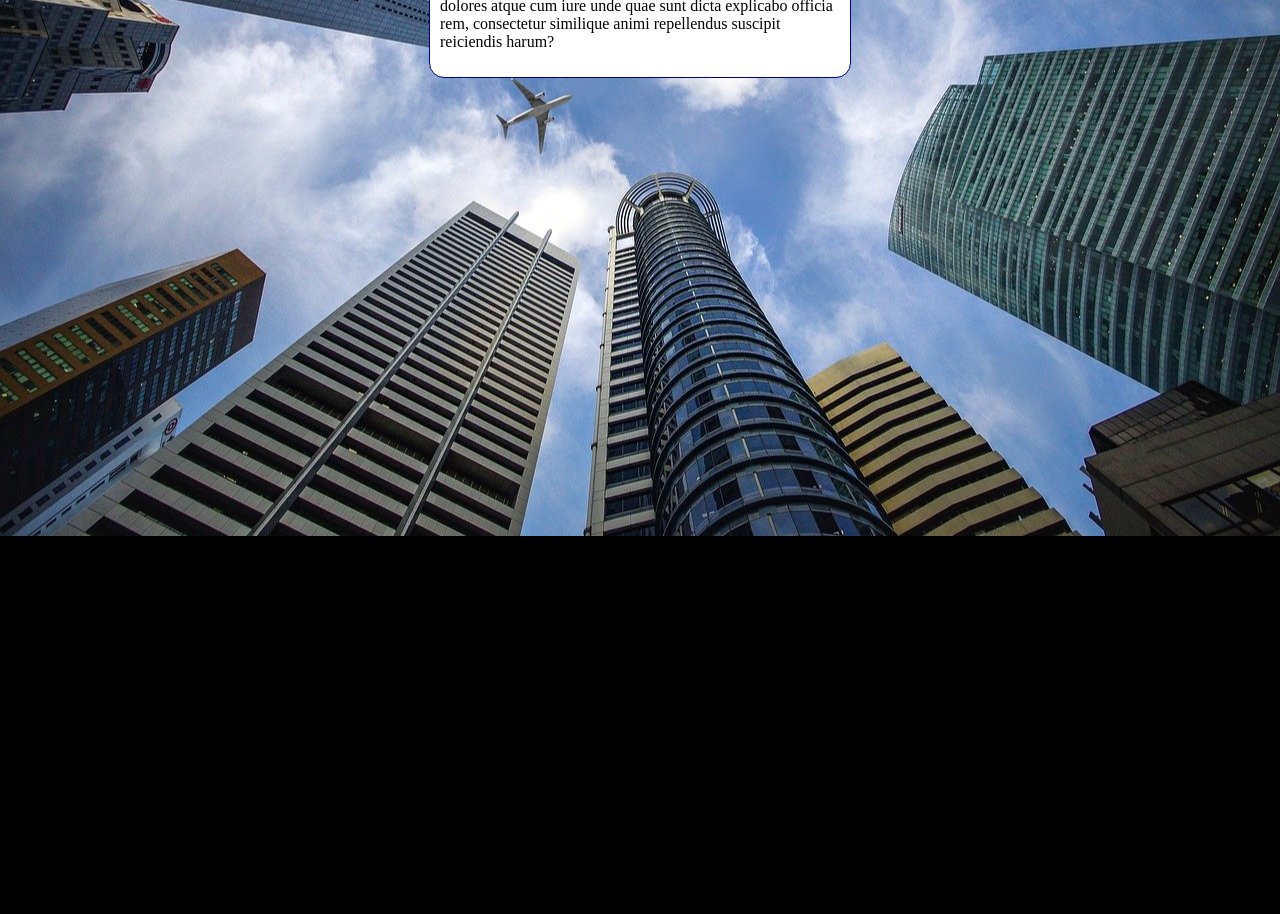
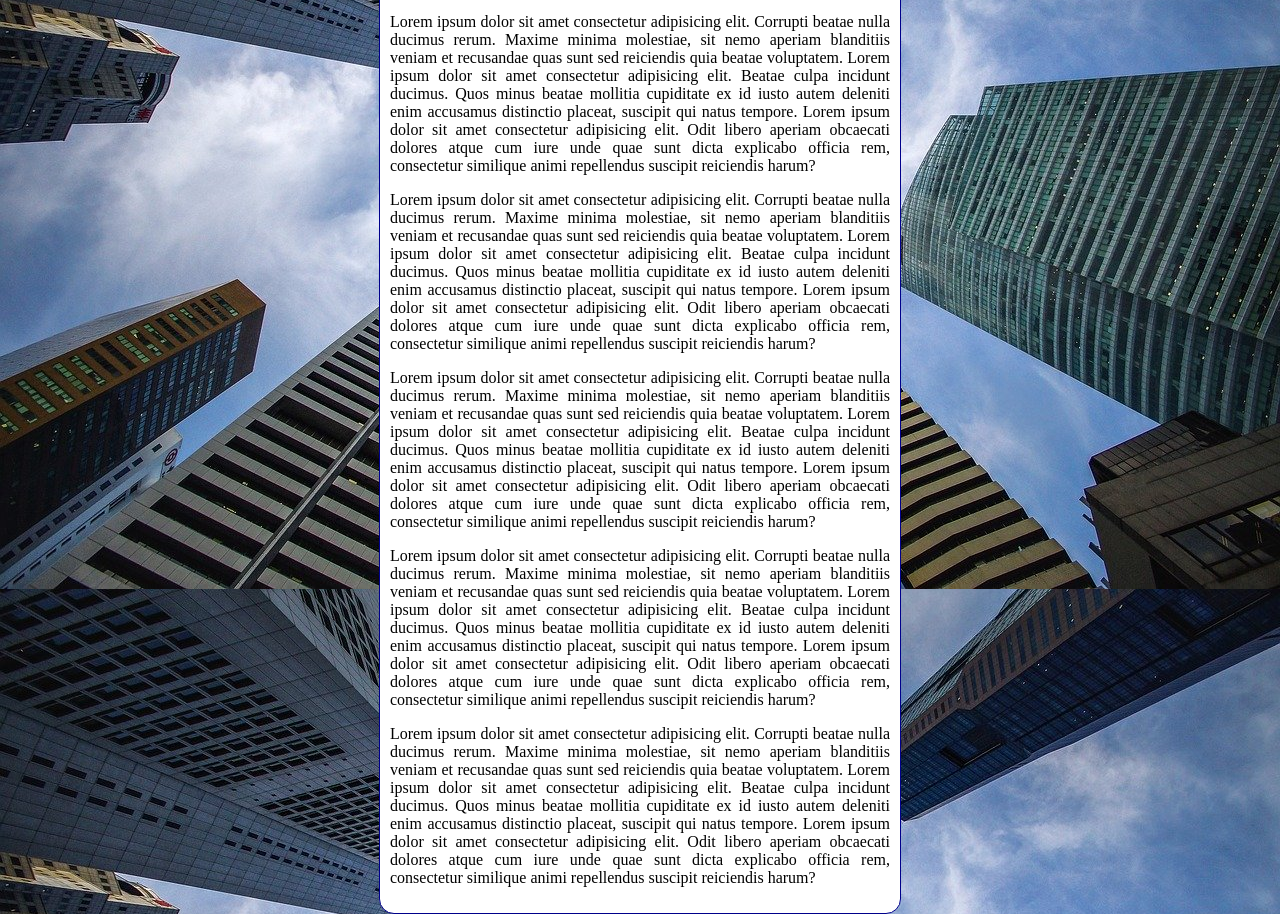
Before and after one commit to barbaragspires/html-css, a plain HTML site: page Exercícios/ex022/fundo006.html in a window 1280 px wide. Shown: the part 264-1178 px from the top of the page. Before the commit the page ends 800 px from the top, so only its background shows below. Drawn offline with Linux system fonts and the light colour scheme.

Commit message:
atualização do código

```diff
--- a/Exercícios/ex022/fundo006.html
+++ b/Exercícios/ex022/fundo006.html
@@ -3,19 +3,20 @@
 <head>
 	<meta charset="UTF-8">
 	<meta name="viewport" content="width=device-width, initial-scale=1.0">
-	<title>Document</title>
+	<title>Fundo Fixo de Tela</title>
 	 <style>
 		body {
 			height: 97vh;
-			background-color: black;
-			background-image: url(imagens/wallpaper002.jpg);
-			background-position: center center;
-			background-repeat: no-repeat;
+			text-align: justify;
+			/*Shorthand - Backgroud
+			color > image > position >repeat> [size] (nao funciona)>attachent*/
+			background: black url('imagens/wallpaper002.jpg') center center no-repeat fixed;
 			background-size: cover;
+
 		}
 		main{
 			background-color: white;
-			width: 400px;
+			max-width: 500px;
 			padding: 10px;
 			margin: auto;
 			border: 1px solid darkblue;
@@ -27,6 +28,11 @@
 	<main>
 		 <h1>Teste de Imagem de Fundo</h1>
 		 <p>Lorem ipsum dolor sit amet consectetur adipisicing elit. Corrupti beatae nulla ducimus rerum. Maxime minima molestiae, sit nemo aperiam blanditiis veniam et recusandae quas sunt sed reiciendis quia beatae voluptatem. Lorem ipsum dolor sit amet consectetur adipisicing elit. Beatae culpa incidunt ducimus. Quos minus beatae mollitia cupiditate ex id iusto autem deleniti enim accusamus distinctio placeat, suscipit qui natus tempore. Lorem ipsum dolor sit amet consectetur adipisicing elit. Odit libero aperiam obcaecati dolores atque cum iure unde quae sunt dicta explicabo officia rem, consectetur similique animi repellendus suscipit reiciendis harum?</p>
+		 <p>Lorem ipsum dolor sit amet consectetur adipisicing elit. Corrupti beatae nulla ducimus rerum. Maxime minima molestiae, sit nemo aperiam blanditiis veniam et recusandae quas sunt sed reiciendis quia beatae voluptatem. Lorem ipsum dolor sit amet consectetur adipisicing elit. Beatae culpa incidunt ducimus. Quos minus beatae mollitia cupiditate ex id iusto autem deleniti enim accusamus distinctio placeat, suscipit qui natus tempore. Lorem ipsum dolor sit amet consectetur adipisicing elit. Odit libero aperiam obcaecati dolores atque cum iure unde quae sunt dicta explicabo officia rem, consectetur similique animi repellendus suscipit reiciendis harum?</p>
+		 <p>Lorem ipsum dolor sit amet consectetur adipisicing elit. Corrupti beatae nulla ducimus rerum. Maxime minima molestiae, sit nemo aperiam blanditiis veniam et recusandae quas sunt sed reiciendis quia beatae voluptatem. Lorem ipsum dolor sit amet consectetur adipisicing elit. Beatae culpa incidunt ducimus. Quos minus beatae mollitia cupiditate ex id iusto autem deleniti enim accusamus distinctio placeat, suscipit qui natus tempore. Lorem ipsum dolor sit amet consectetur adipisicing elit. Odit libero aperiam obcaecati dolores atque cum iure unde quae sunt dicta explicabo officia rem, consectetur similique animi repellendus suscipit reiciendis harum?</p>
+		 <p>Lorem ipsum dolor sit amet consectetur adipisicing elit. Corrupti beatae nulla ducimus rerum. Maxime minima molestiae, sit nemo aperiam blanditiis veniam et recusandae quas sunt sed reiciendis quia beatae voluptatem. Lorem ipsum dolor sit amet consectetur adipisicing elit. Beatae culpa incidunt ducimus. Quos minus beatae mollitia cupiditate ex id iusto autem deleniti enim accusamus distinctio placeat, suscipit qui natus tempore. Lorem ipsum dolor sit amet consectetur adipisicing elit. Odit libero aperiam obcaecati dolores atque cum iure unde quae sunt dicta explicabo officia rem, consectetur similique animi repellendus suscipit reiciendis harum?</p>
+		 <p>Lorem ipsum dolor sit amet consectetur adipisicing elit. Corrupti beatae nulla ducimus rerum. Maxime minima molestiae, sit nemo aperiam blanditiis veniam et recusandae quas sunt sed reiciendis quia beatae voluptatem. Lorem ipsum dolor sit amet consectetur adipisicing elit. Beatae culpa incidunt ducimus. Quos minus beatae mollitia cupiditate ex id iusto autem deleniti enim accusamus distinctio placeat, suscipit qui natus tempore. Lorem ipsum dolor sit amet consectetur adipisicing elit. Odit libero aperiam obcaecati dolores atque cum iure unde quae sunt dicta explicabo officia rem, consectetur similique animi repellendus suscipit reiciendis harum?</p>
+		 <p>Lorem ipsum dolor sit amet consectetur adipisicing elit. Corrupti beatae nulla ducimus rerum. Maxime minima molestiae, sit nemo aperiam blanditiis veniam et recusandae quas sunt sed reiciendis quia beatae voluptatem. Lorem ipsum dolor sit amet consectetur adipisicing elit. Beatae culpa incidunt ducimus. Quos minus beatae mollitia cupiditate ex id iusto autem deleniti enim accusamus distinctio placeat, suscipit qui natus tempore. Lorem ipsum dolor sit amet consectetur adipisicing elit. Odit libero aperiam obcaecati dolores atque cum iure unde quae sunt dicta explicabo officia rem, consectetur similique animi repellendus suscipit reiciendis harum?</p>
 
 	</main>
 </body>
```
